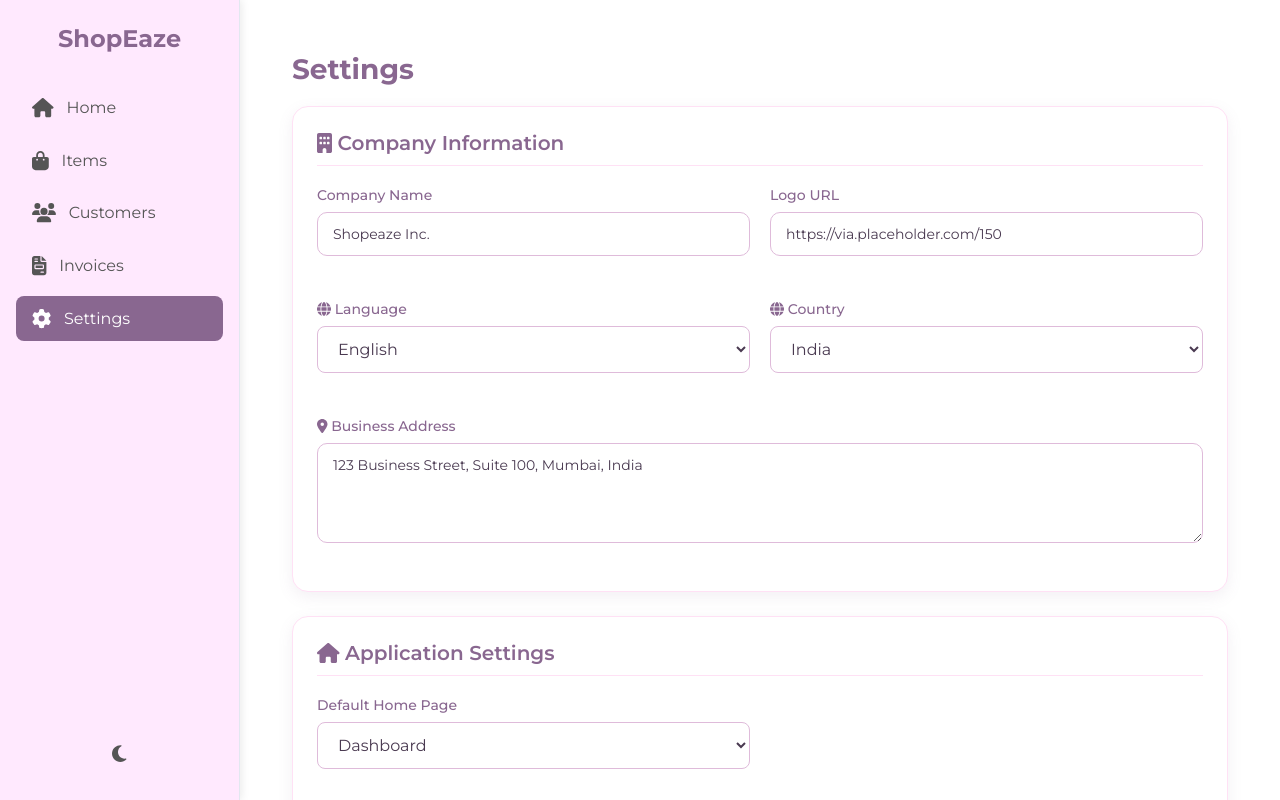
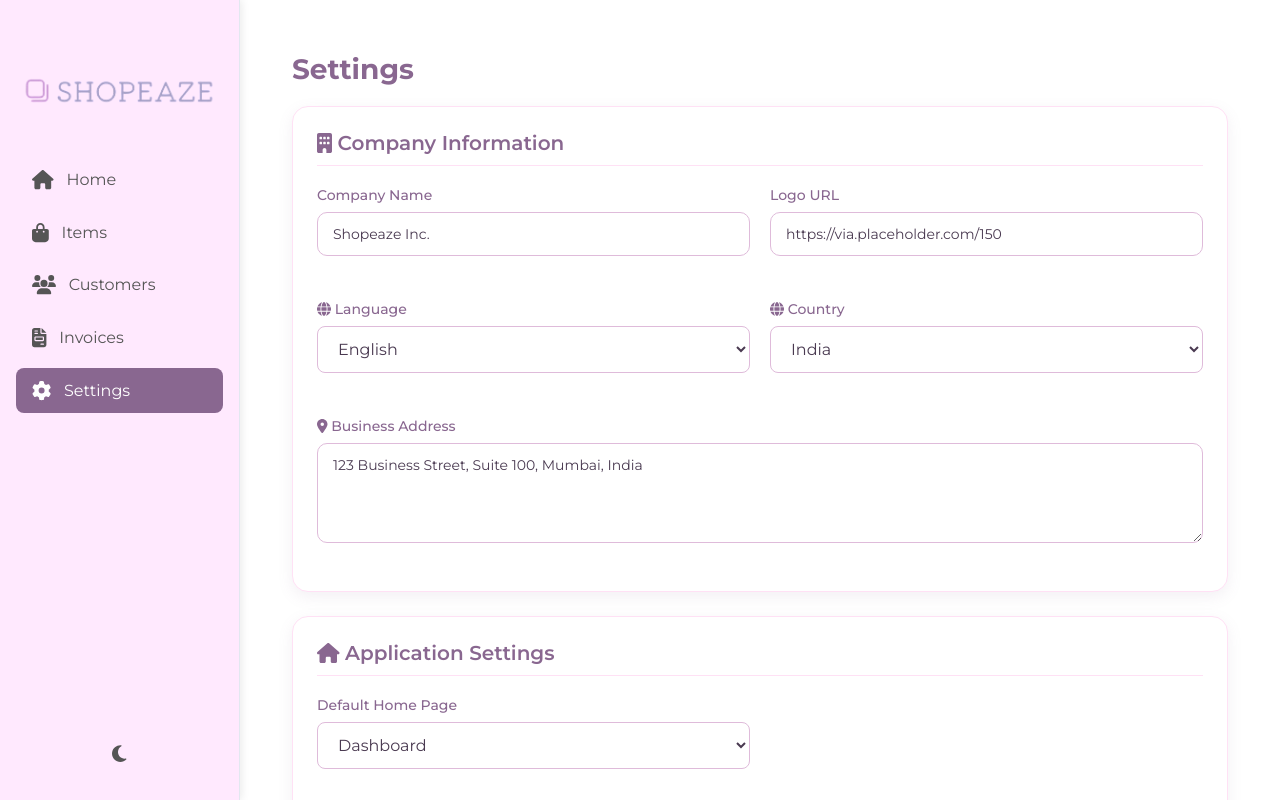
Before and after one commit to rishikeshsamant/Shopeaze, a React (Vite) app in the folder client/: page /settings in a window 1280 px wide. Shown: the top 800 px of the page. Built offline with nearby package versions, Linux system fonts and the light colour scheme; a web font is replaced by a local one.

Commit message:
Added Images and fixed mobiel nav

```diff
--- a/client/src/App.css
+++ b/client/src/App.css
@@ -31,7 +31,7 @@
   --dark-bg: #1a1520;
   --dark-text: #e3e3e3;
   --dark-border: #36393f;
-  --dark-sidebar:  #342b3c;
+  --dark-sidebar: #342b3c;
   --dark-sidebar-active: var(--primary-color);
   --dark-sidebar-text: #b9bbbe;
   --dark-sidebar-active-text: #fff;
@@ -111,10 +111,14 @@ body.dark-theme {
   justify-content: space-between;
 }
 
-.mobile-logo {
-  font-size: 1.3rem;
-  font-weight: 700;
-  color: var(--primary-color);
+.mobile-logo{
+  height: 40px;
+}
+
+.mobile-logo img{
+  height: 100%;
+  width: 100%;
+  object-fit: contain;
 }
 
 /* Sidebar / Navigation */
@@ -133,11 +137,13 @@ body.dark-theme {
 }
 
 .logo {
-  font-size: 1.5rem;
-  font-weight: 700;
-  margin-bottom: 2rem;
-  text-align: center;
-  color: var(--primary-color);
+  height: 133px;
+}
+
+.logo img {
+  height: 100%;
+  width: 100%;
+  object-fit: contain;
 }
 
 .nav-links {
@@ -221,7 +227,8 @@ body.dark-theme {
 
 /* Mobile Bottom Navigation */
 .mobile-navigation {
-  display: none; /* Hide by default on desktop */
+  display: none;
+  /* Hide by default on desktop */
   justify-content: center;
   position: fixed;
   bottom: 0;
@@ -247,7 +254,6 @@ body.dark-theme {
   flex-direction: column;
   align-items: center;
   justify-content: center;
-  padding: 8px 16px;
   color: var(--sidebar-text);
   text-decoration: none;
   transition: all 0.2s ease;
@@ -299,7 +305,8 @@ body.dark-theme {
   :root {
     --sidebar-width: 0;
     --mobile-nav-height: 60px;
-    --mobile-padding-bottom: 80px; /* Extra padding to account for nav */
+    --mobile-padding-bottom: 80px;
+    /* Extra padding to account for nav */
   }
 
   .desktop-only {
@@ -320,7 +327,8 @@ body.dark-theme {
   }
 
   .mobile-navigation {
-    display: flex; /* Only show on mobile */
+    display: flex;
+    /* Only show on mobile */
   }
 }
 
--- a/client/src/App.jsx
+++ b/client/src/App.jsx
@@ -56,7 +56,9 @@ function AppContent() {
     <div className={`app-container ${theme}-theme`}>
       {/* Side Navigation for desktop */}
       <nav className="side-navigation desktop-only">
-        <div className="logo">ShopEaze</div>
+        <div className="logo">
+          <img src="Images/shopeazelogo.png" alt="logo" />
+        </div>
         <div className="nav-links">
           {navLinks.map(link => (
             <Link
@@ -78,7 +80,9 @@ function AppContent() {
       {/* Mobile Header - Only shown when isMobile is true */}
       {isMobile && (
         <header className="mobile-header">
-          <div className="mobile-logo">ShopEaze</div>
+          <div className="mobile-logo">
+            <img src="Images/shopeazelogo.png" alt="logo" />
+          </div>
           <button className="mobile-theme-toggle" onClick={toggleTheme} title={`Switch to ${theme === 'light' ? 'dark' : 'light'} mode`}>
             <FontAwesomeIcon icon={theme === 'light' ? faMoon : faSun} />
           </button>
@@ -107,7 +111,7 @@ function AppContent() {
                 to={link.path}
                 className={`mobile-nav-link ${link.name} ${location.pathname === link.path ? 'active' : ''}`}
               >
-                <FontAwesomeIcon icon={link.icon}/>
+                <FontAwesomeIcon icon={link.icon} />
                 <span>{link.name}</span>
               </Link>
             ))}
--- a/client/src/pages/Items.jsx
+++ b/client/src/pages/Items.jsx
@@ -56,7 +56,7 @@ const Items = () => {
       price: 499,
       category: { _id: "3", name: "Clothing" },
       subCategory: 'T-Shirts',
-      productImage: 'https://via.placeholder.com/150',
+      productImage: 'https://gogirgit.com/cdn/shop/products/unisex-men-printed-graphic-golden-yellow-cotton-tshirt-summer-design-gogirgit_1800x.jpg?v=1662573030',
       createdAt: '2023-09-20T14:15:00Z',
       updatedAt: '2023-09-20T14:15:00Z'
     },
@@ -67,7 +67,7 @@ const Items = () => {
       price: 350,
       category: { _id: "1", name: "Groceries" },
       subCategory: 'Rice & Grains',
-      productImage: 'https://via.placeholder.com/150',
+      productImage: 'https://encrypted-tbn0.gstatic.com/images?q=tbn:ANd9GcRvJlWgt2pYOKkyJyC87ybiAV56fmylG05JZA&s',
       createdAt: '2023-08-12T09:45:00Z',
       updatedAt: '2023-08-12T09:45:00Z'
     },
```
Also changed, not shown: client/public/Images/shopeazelogo.png (added).
